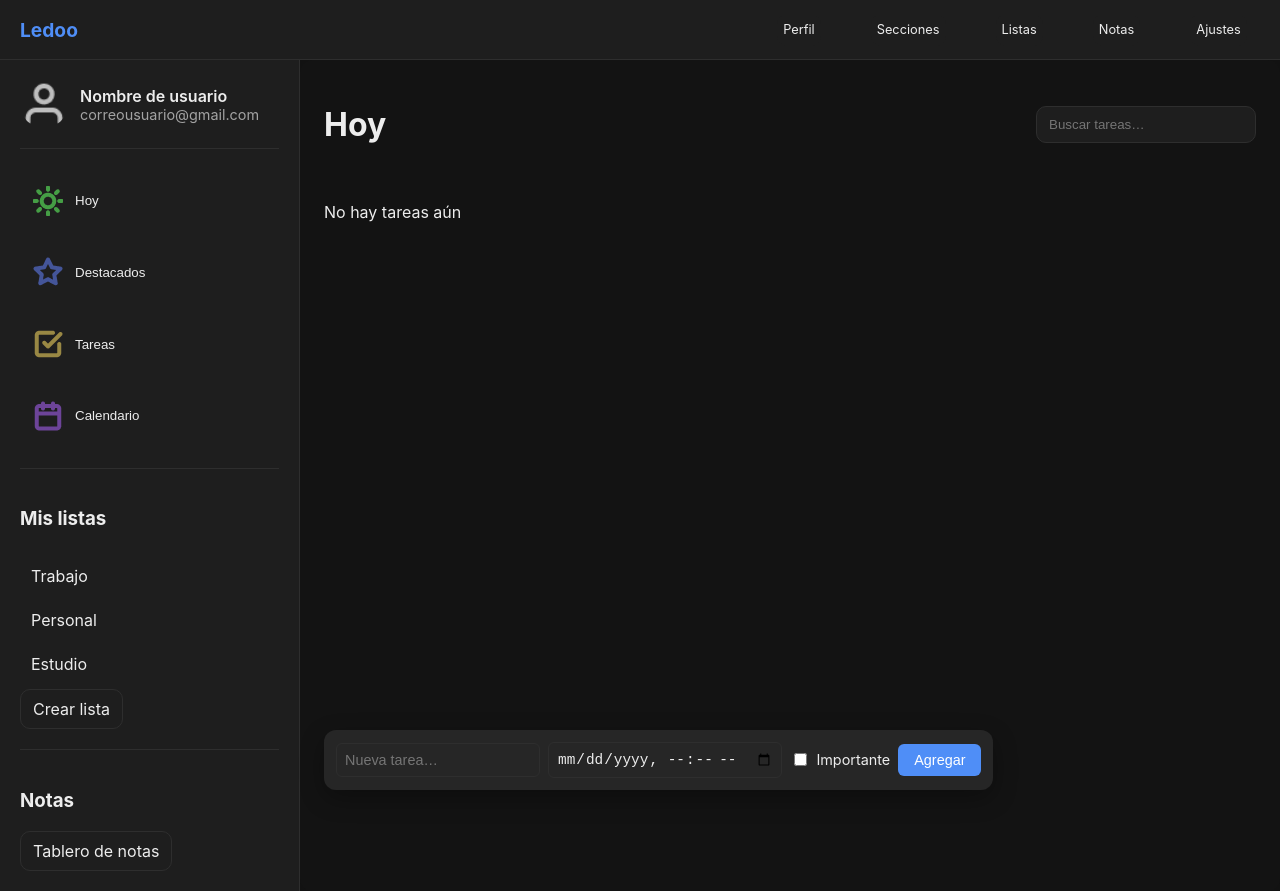
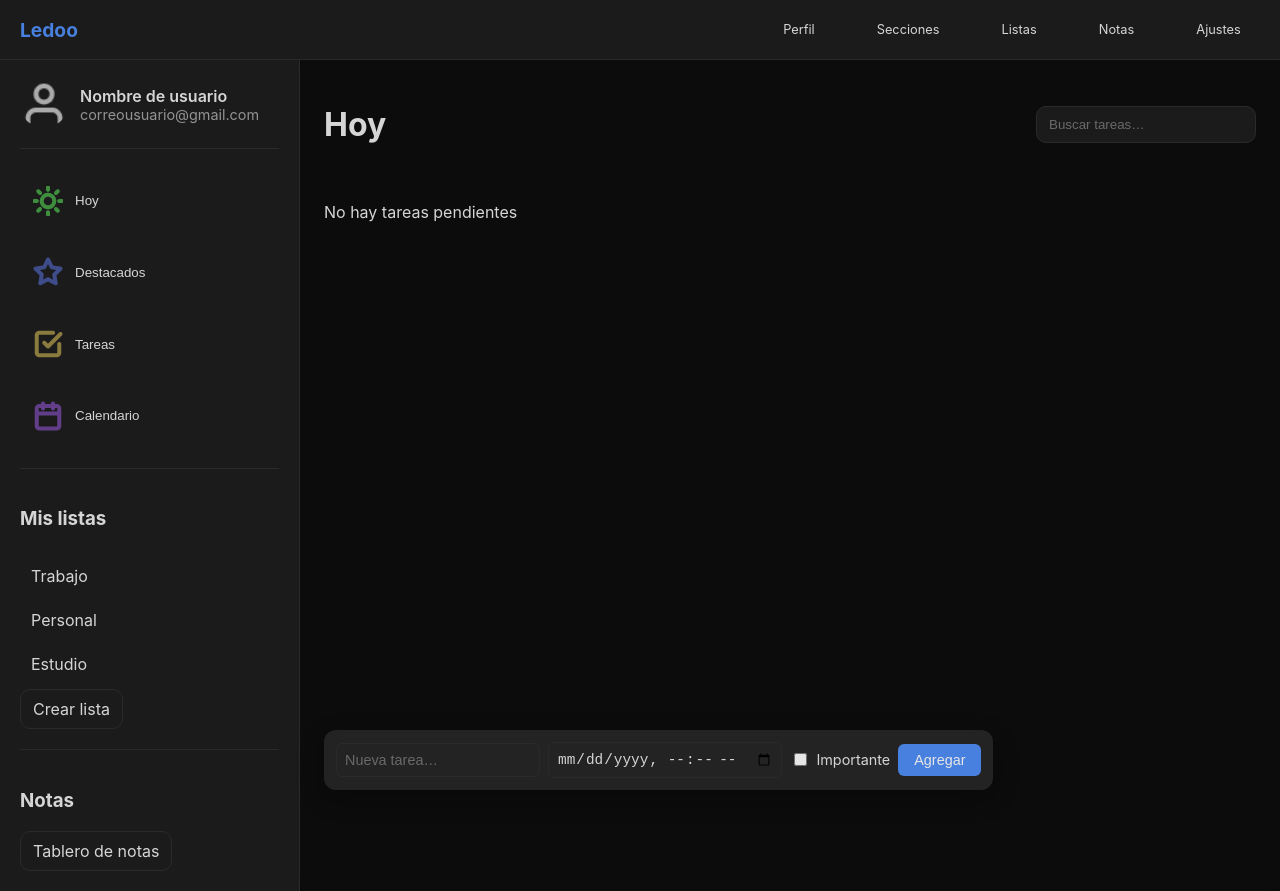
Before and after one commit to Len0416/LedooToDo, a React (Vite) app in the folder LedooToDoApp/: page / in a window 1280 px wide. Built offline with nearby package versions, Linux system fonts and the light colour scheme.

Commit message:
Traspaso y Estructura inicial del proyecto y repositorio original, migración a React + TypeScript / panel editar, tasks / version 1.4

```diff
--- a/LedooToDoApp/package.json
+++ b/LedooToDoApp/package.json
@@ -12,7 +12,8 @@
   "dependencies": {
     "react": "^19.2.0",
     "react-dom": "^19.2.0",
-    "react-router-dom": "^7.13.0"
+    "react-router-dom": "^7.13.0",
+    "zustand": "^5.0.10"
   },
   "devDependencies": {
     "@eslint/js": "^9.39.1",
--- a/LedooToDoApp/src/assets/styles/global.css
+++ b/LedooToDoApp/src/assets/styles/global.css
@@ -31,7 +31,17 @@ body {
     min-height: 100vh;
     width: 100vw;
     overflow-x: hidden;
+    position: relative;
 }
+
+#app::before {
+    content: "";
+    position: absolute;
+    inset: 0;
+    background: rgba(0, 0, 0, 0.4);
+    z-index: -1;
+}
+
 
 .sr-only {
     position: absolute!important;
--- a/LedooToDoApp/src/components/TaskForm.tsx
+++ b/LedooToDoApp/src/components/TaskForm.tsx
@@ -1,15 +1,32 @@
+import { useState } from "react";
+import type { Task } from "../types/Task";
+import { useTaskStore } from "../store/useTaskStore";
 import "../assets/styles/components/tasks.css";
-import { useState } from "react";
 
 const TaskForm: React.FC = () => {
-    const [task, setTask] = useState("");
+    const { addTask } = useTaskStore();
+    const [title, setTitle] = useState("");
+    const [date, setDate] = useState<string | undefined>(undefined);
+    const [important, setImportant] = useState(false);
 
     const handleSubmit = (e: React.FormEvent) => {
         e.preventDefault();
-        if (task.trim()) {
-        console.log("Nueva tarea:", task);
-        setTask("");
-        }
+        if (!title.trim()) return;
+
+        const task: Task = {
+        id: crypto.randomUUID(),
+        title,
+        date,
+        important,
+        completed: false, // siempre nueva tarea pendiente
+        };
+
+        addTask(task);
+
+        // limpiar formulario
+        setTitle("");
+        setDate(undefined);
+        setImportant(false);
     };
 
     return (
@@ -18,13 +35,23 @@ const TaskForm: React.FC = () => {
             type="text"
             className="task-input"
             placeholder="Nueva tarea…"
-            value={task}
-            onChange={(e) => setTask(e.target.value)}
+            value={title}
+            onChange={(e) => setTitle(e.target.value)}
             required
         />
-        <input type="datetime-local" className="task-date" />
+        <input
+            type="datetime-local"
+            className="task-date"
+            value={date || ""}
+            onChange={(e) => setDate(e.target.value)}
+        />
         <label className="task-important">
-            <input type="checkbox" /> Importante
+            <input
+            type="checkbox"
+            checked={important}
+            onChange={(e) => setImportant(e.target.checked)}
+            />{" "}
+            Importante
         </label>
         <button type="submit">Agregar</button>
         </form>
--- a/LedooToDoApp/src/components/TaskItem.tsx
+++ b/LedooToDoApp/src/components/TaskItem.tsx
@@ -0,0 +1,43 @@
+import type { Task } from "../types/Task";
+import { useTaskStore } from "../store/useTaskStore";
+import { usePanelManager } from "../hooks/usePanelManager";
+import "../assets/styles/components/tasks.css";
+
+type TaskItemProps = {
+    task: Task;
+};
+
+const TaskItem: React.FC<TaskItemProps> = ({ task }) => {
+    const { deleteTask, toggleCompleted, startEditing } = useTaskStore();
+    const { open } = usePanelManager(); // 👈 usamos open para abrir paneles
+
+    return (
+        <div className={`task ${task.completed ? "completed" : ""}`}>
+        <span className="task-title">{task.title}</span>
+        {task.date && <span>{task.date}</span>}
+        <div className="task-actions">
+            <label>
+            <input
+                type="checkbox"
+                checked={task.completed}
+                onChange={() => toggleCompleted(task.id)}
+            />
+            </label>
+            <button
+            className="edit-btn"
+            onClick={() => {
+                startEditing(task);   // 👈 guardamos la tarea en el store
+                open("editarTarea"); // 👈 abrimos el panel de edición
+            }}
+            >
+            Editar
+            </button>
+            <button className="cancel-btn" onClick={() => deleteTask(task.id)}>
+            Eliminar
+            </button>
+        </div>
+        </div>
+    );
+};
+
+export default TaskItem;
--- a/LedooToDoApp/src/components/TaskList.tsx
+++ b/LedooToDoApp/src/components/TaskList.tsx
@@ -1,10 +1,23 @@
+import TaskItem from "./TaskItem";
+import { useTaskStore } from "../store/useTaskStore";
+import "../assets/styles/components/tasks.css";
+
 const TaskList: React.FC = () => {
+    const { tasks } = useTaskStore();
     return (
-        <section className="tasks" aria-label="Lista de tareas">
-        {/* Aquí se renderizan las tareas dinámicas */}
-        <p>No hay tareas aún</p>
-        </section>
+        <div className="task-list">
+        {tasks.length === 0 ? (
+            <p>No hay tareas pendientes</p>
+        ) : (
+            tasks.map((task, index) => (
+            <TaskItem
+                key={index}
+                task={task}
+            />
+            ))
+        )}
+        </div>
     );
-};
+    };
 
 export default TaskList;
--- /dev/null
+++ b/LedooToDoApp/src/components/panels/EditTaskPanel.tsx
@@ -0,0 +1,50 @@
+// src/components/panels/PanelEditarTarea.tsx
+import { useTaskStore } from "../../store/useTaskStore";
+
+type PanelEditarTareaProps = {
+    isOpen: boolean;
+    onClose: () => void;
+    };
+
+    const PanelEditarTarea: React.FC<PanelEditarTareaProps> = ({ isOpen, onClose }) => {
+    const { editingTask, updateTask, cancelEditing } = useTaskStore();
+
+    if (!isOpen || !editingTask) return null;
+
+    const handleSave = () => {
+        updateTask(editingTask);
+        onClose();
+    };
+
+    return (
+        <div className="panel editarTarea">
+        <h2>Editar tarea</h2>
+        <input
+            type="text"
+            value={editingTask.title}
+            onChange={(e) => updateTask({ ...editingTask, title: e.target.value })}
+        />
+        <input
+            type="datetime-local"
+            value={editingTask.date || ""}
+            onChange={(e) => updateTask({ ...editingTask, date: e.target.value })}
+        />
+        <label>
+            <input
+            type="checkbox"
+            checked={editingTask.important || false}
+            onChange={(e) => updateTask({ ...editingTask, important: e.target.checked })}
+            />
+            Importante
+        </label>
+        <button onClick={handleSave}>Guardar</button>
+        <button
+            onClick={() => {
+            cancelEditing();
+            onClose();
+            }}>Cancelar</button>
+        </div>
+    );
+};
+
+export default PanelEditarTarea;
--- a/LedooToDoApp/src/pages/Index.tsx
+++ b/LedooToDoApp/src/pages/Index.tsx
@@ -7,23 +7,26 @@ import Topbar from "../components/Topbar";
 import Sidebar from "../components/Sidebar";
 import TaskForm from "../components/TaskForm";
 import TaskList from "../components/TaskList";
+
 import PanelPerfil from "../components/panels/PanelPerfil";
 import PanelSecciones from "../components/panels/PanelSecciones";
 import SettingsPanel from "../components/panels/SettingsPanel";
+import PanelListas from "../components/panels/PanelListas";
+import EditTaskPanel from "../components/panels/EditTaskPanel";
 
 import { usePanelManager } from "../hooks/usePanelManager";
-import PanelListas from "../components/panels/PanelListas";
+import { useSettingsStore } from "../store/useSettingsStore";
 
-const Index: React.FC = () => {
+    const Index: React.FC = () => {
     const {
         openPanel,
         open,
         close,
-        theme,
         toggleTheme,
-        wallpaper,
         changeWallpaper,
     } = usePanelManager();
+
+    const { theme, wallpaper } = useSettingsStore();
 
     return (
         <div
@@ -34,6 +37,7 @@ const Index: React.FC = () => {
             backgroundRepeat: "no-repeat",
             backgroundPosition: "center",
             backgroundSize: "cover",
+            opacity: wallpaper ? 1 : 0.9,
         }}
         >
         <Topbar
@@ -53,6 +57,7 @@ const Index: React.FC = () => {
         <PanelPerfil isOpen={openPanel === "perfil"} onClose={close} />
         <PanelSecciones isOpen={openPanel === "secciones"} onClose={close} />
         <PanelListas isOpen={openPanel === "listas"} onClose={close} />
+        <EditTaskPanel isOpen={openPanel === "editarTarea"} onClose={close} />
 
         <Sidebar />
         <main className="main">
--- a/LedooToDoApp/src/store/useSettingsStore.ts
+++ b/LedooToDoApp/src/store/useSettingsStore.ts
@@ -0,0 +1,16 @@
+// src/store/useSettingsStore.ts
+import { create } from "zustand";
+
+type SettingsState = {
+    theme: string;
+    wallpaper: string;
+    setTheme: (theme: string) => void;
+    setWallpaper: (url: string) => void;
+};
+
+export const useSettingsStore = create<SettingsState>((set) => ({
+    theme: "light",
+    wallpaper: "",
+    setTheme: (theme) => set({ theme }),
+    setWallpaper: (url) => set({ wallpaper: url }),
+}));
--- a/LedooToDoApp/src/store/useTaskStore.ts
+++ b/LedooToDoApp/src/store/useTaskStore.ts
@@ -0,0 +1,39 @@
+import { create } from "zustand";
+import type { Task } from "../types/Task";
+
+type TaskStore = {
+    tasks: Task[];
+    editingTask: Task | null;
+    addTask: (task: Task) => void;
+    deleteTask: (id: string) => void;
+    toggleCompleted: (id: string) => void;
+    startEditing: (task: Task) => void;
+    updateTask: (updatedTask: Task) => void;
+    cancelEditing: () => void;
+};
+
+export const useTaskStore = create<TaskStore>((set) => ({
+    tasks: [],
+    editingTask: null,
+    addTask: (task) =>
+        set((state) => ({ tasks: [...state.tasks, task] })),
+    deleteTask: (id) =>
+        set((state) => ({ tasks: state.tasks.filter(task => task.id !== id) })),
+    toggleCompleted: (id) =>
+        set((state) => ({
+            tasks: state.tasks.map(task =>
+                task.id === id ? { ...task, completed: !task.completed } : task
+            )
+        })),
+    startEditing: (task) =>
+        set({ editingTask: task }),
+    updateTask: (updatedTask) =>
+        set((state) => ({
+            tasks: state.tasks.map(task =>
+                task.id === updatedTask.id ? updatedTask : task
+            ),
+            editingTask: null
+        })),
+    cancelEditing: () =>
+        set({ editingTask: null }),
+}));
--- /dev/null
+++ b/LedooToDoApp/src/types/Task.ts
@@ -0,0 +1,7 @@
+export type Task = {
+    id: string;
+    title: string;
+    date?: string;
+    important?: boolean;
+    completed?: boolean;
+};
```
Also changed, not shown: 1 other file (tests, documents, lock files or other folders).
